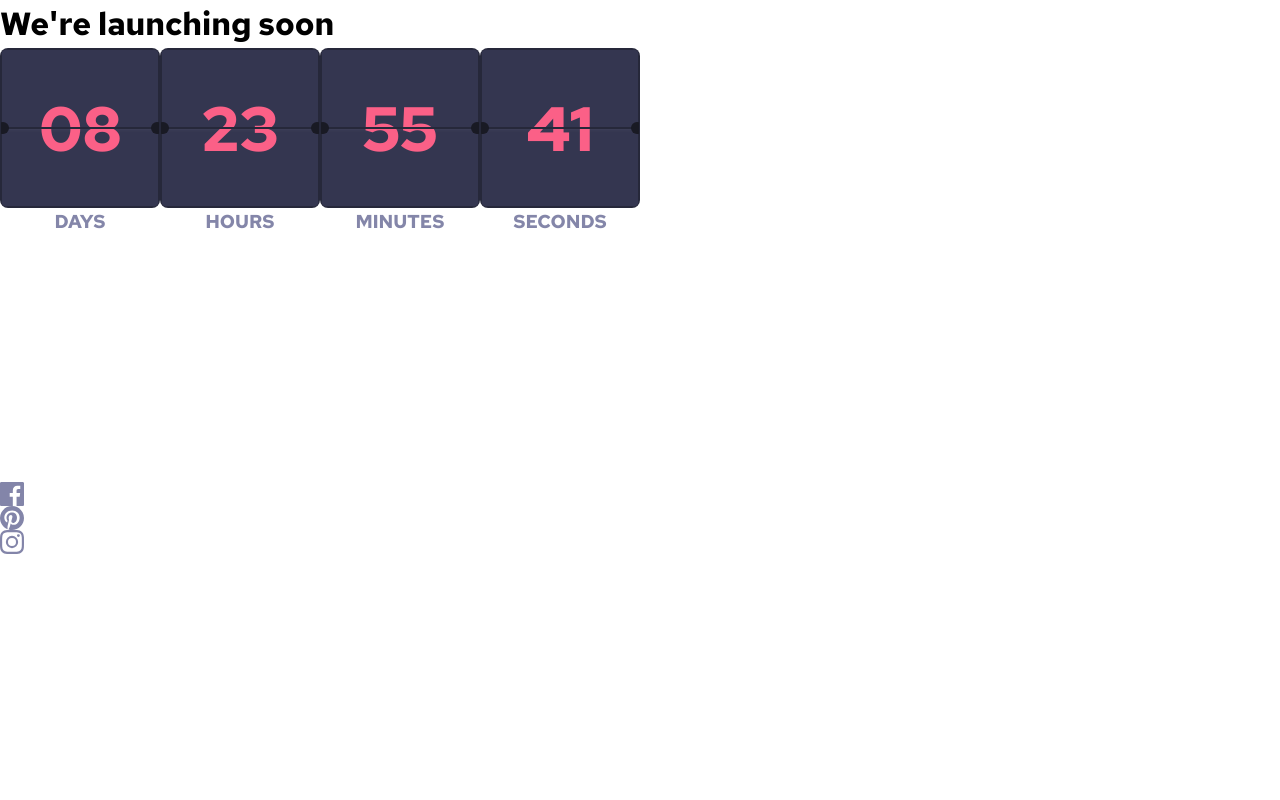
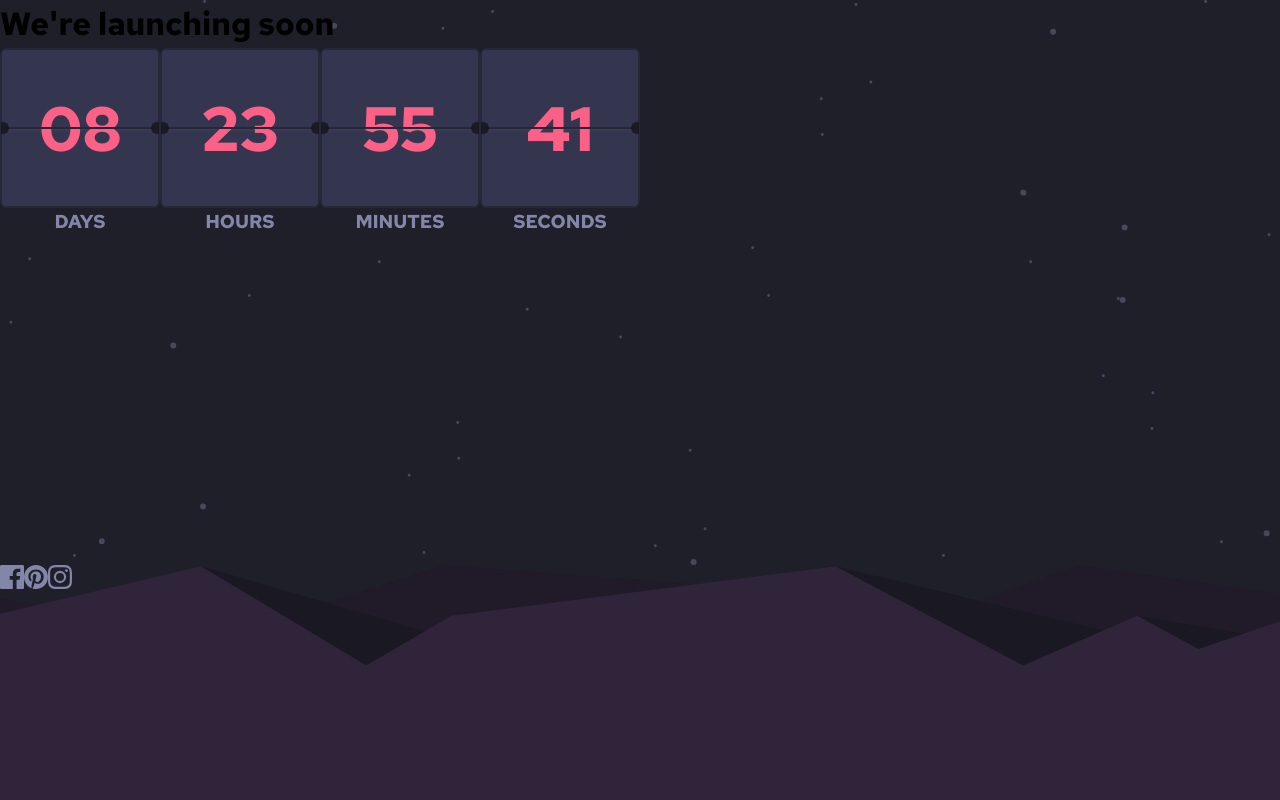
Before and after one commit to mrcordova/launch-countdown-timer, a plain HTML site: page index.html in a window 1280 px wide. Drawn offline with Linux system fonts and the light colour scheme.

Commit message:
background color

```diff
--- a/css/style.css
+++ b/css/style.css
@@ -21,14 +21,45 @@ body {
   min-height: 100vh;
   min-height: 100svh;
   display: grid;
+  background-color: var(--Very-dark-blue);
   /* grid-template-columns: max-content; */
-  grid-auto-rows: auto;
+  /* grid-auto-rows: max-content; */
+  /* grid-template-columns: max-content; */
+  /* place-content: safe center; */
   /* background: url("/images/pattern-hills.svg") no-repeat bottom,
     url("/images/bg-stars.svg") no-repeat top; */
   /* object-fit: fill; */
 }
 main {
+  display: grid;
   height: 100%;
+  grid-row: 1;
+}
+main > img {
+  grid-row: 1;
+  grid-column: 1 / -1;
+}
+.content {
+  grid-row: 1;
+  grid-column: 1 / -1;
+}
+img {
+  width: 100%;
+  height: 100%;
+  object-fit: cover;
+}
+footer {
+  display: grid;
+  grid-row: 2;
+}
+footer > img {
+  grid-row: 1;
+  grid-column: 1 / -1;
+}
+.icons {
+  display: flex;
+  grid-row: 1;
+  grid-column: 1 / -1;
 }
 
 .left-circle,
--- a/index.html
+++ b/index.html
@@ -29,6 +29,8 @@
   </head>
   <body>
     <main class="red-hat-text-700">
+      <img src="./images/bg-stars.svg" alt="stars" />
+      <div class="content">
         <h1>We're launching soon</h1>
         <div class="timer-container">
           <div class="timer">
@@ -84,8 +86,11 @@
             <h3 class="time-frame">SECONDS</h3>
           </div>
         </div>
+      </div>
     </main>
     <footer>
+      <img src="./images/pattern-hills.svg" alt="hills" />
+      <div class="icons">
         <svg xmlns="http://www.w3.org/2000/svg" width="24" height="24">
           <path
             fill="#8385A9"
@@ -101,6 +106,7 @@
             fill="#8385A9"
             d="M12 2.163c3.204 0 3.584.012 4.85.07 3.252.148 4.771 1.691 4.919 4.919.058 1.265.069 1.645.069 4.849 0 3.205-.012 3.584-.069 4.849-.149 3.225-1.664 4.771-4.919 4.919-1.266.058-1.644.07-4.85.07-3.204 0-3.584-.012-4.849-.07-3.26-.149-4.771-1.699-4.919-4.92-.058-1.265-.07-1.644-.07-4.849 0-3.204.013-3.583.07-4.849.149-3.227 1.664-4.771 4.919-4.919 1.266-.057 1.645-.069 4.849-.069zM12 0C8.741 0 8.333.014 7.053.072 2.695.272.273 2.69.073 7.052.014 8.333 0 8.741 0 12c0 3.259.014 3.668.072 4.948.2 4.358 2.618 6.78 6.98 6.98C8.333 23.986 8.741 24 12 24c3.259 0 3.668-.014 4.948-.072 4.354-.2 6.782-2.618 6.979-6.98.059-1.28.073-1.689.073-4.948 0-3.259-.014-3.667-.072-4.947-.196-4.354-2.617-6.78-6.979-6.98C15.668.014 15.259 0 12 0zm0 5.838a6.162 6.162 0 100 12.324 6.162 6.162 0 000-12.324zM12 16a4 4 0 110-8 4 4 0 010 8zm6.406-11.845a1.44 1.44 0 100 2.881 1.44 1.44 0 000-2.881z" />
         </svg>
+      </div>
     </footer>
 
     <!-- <div class="attribution">
```
Lines whose indentation alone changed are shown as unchanged.
